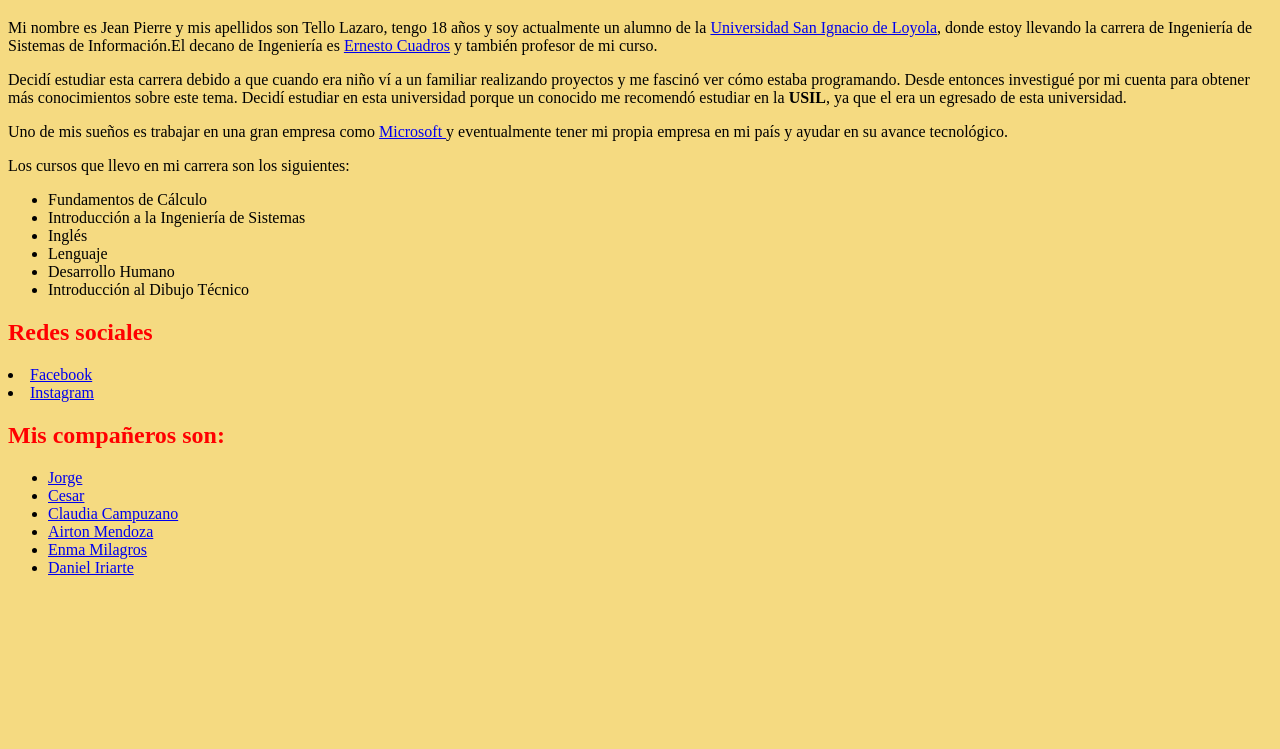
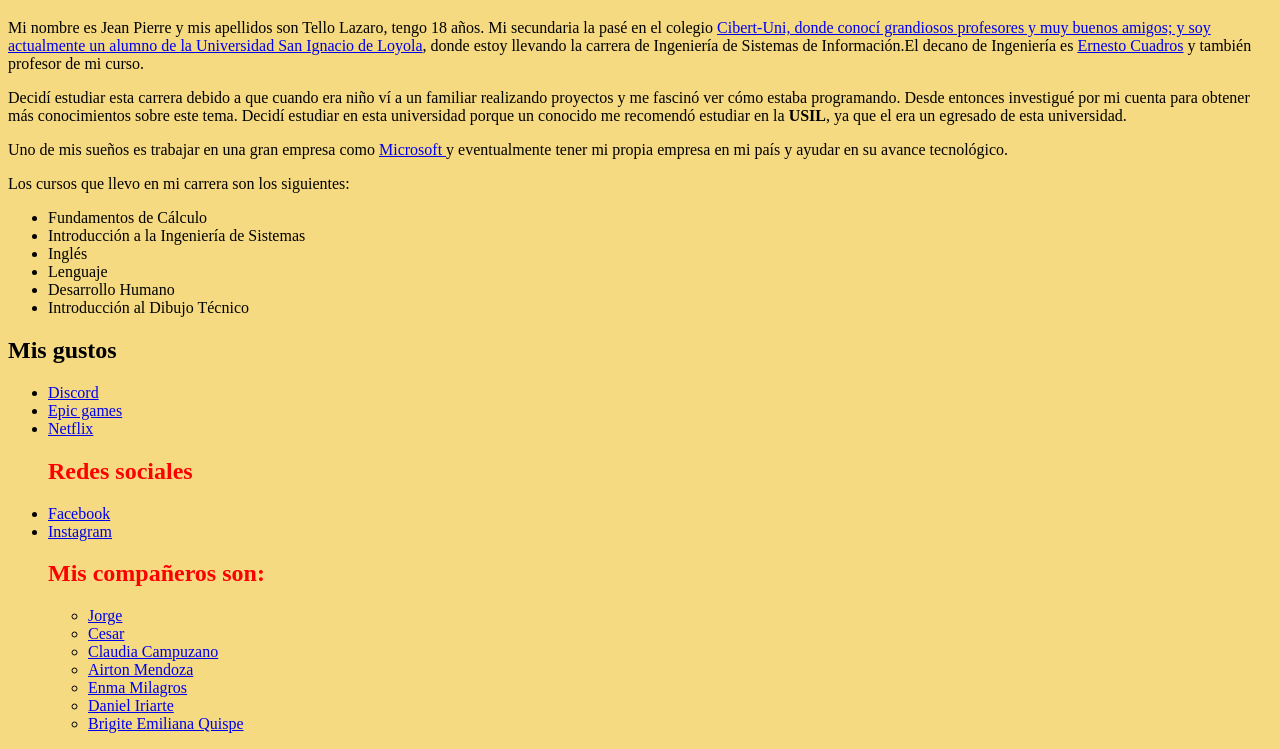
Before and after one commit to Jean170603/Jean-Pierre-Tello-Lazaro, a plain HTML site: page index.html in a window 1280 px wide. Shown: the part 61-810 px from the top of the page. Drawn offline with Linux system fonts and the light colour scheme.

Commit message:
Update index.html

```diff
--- a/index.html
+++ b/index.html
@@ -9,7 +9,7 @@
 		<h1>JEAN PIERRE TELLO LAZARO</h1>
 	</center>
 
-<p>Mi nombre es Jean Pierre y mis apellidos son Tello Lazaro, tengo 18 años y soy actualmente un alumno de
+<p>Mi nombre es Jean Pierre y mis apellidos son Tello Lazaro, tengo 18 años. Mi secundaria la pasé en el colegio <a href="https://cibertuni.edu.pe"> Cibert-Uni, donde conocí grandiosos profesores y muy buenos amigos; y soy actualmente un alumno de
 la <a href="https://www.usil.edu.pe" > Universidad San Ignacio de Loyola</a>, donde estoy llevando la carrera de Ingeniería de Sistemas de Información.El decano de Ingeniería es <a href="https://facultades.usil.edu.pe/ingenieria/nota/conoce-a-ernesto-cuadros-el-flamante-decano-de-la-facultad-de-ingenieria-de-usil/"> Ernesto Cuadros</a> y también profesor de mi curso.</p>
 <p> Decidí estudiar esta carrera debido a que cuando era niño ví a un familiar realizando proyectos y me fascinó ver cómo estaba programando. Desde entonces investigué por mi cuenta para obtener más conocimientos sobre este tema. Decidí estudiar en esta universidad porque un conocido me recomendó estudiar en la <b> USIL</b>, ya que el era un egresado de esta universidad. </p>
 <p>Uno de mis sueños es trabajar en una gran empresa como <a href="https://www.microsoft.com/"> Microsoft </a> y eventualmente tener mi propia empresa en mi país y ayudar en su avance tecnológico. </p>
@@ -23,6 +23,21 @@ la <a href="https://www.usil.edu.pe" > Universidad San Ignacio de Loyola</a>, do
         <li> Desarrollo Humano</li>
         <li> Introducción al Dibujo Técnico</li>
 	</ul>
+
+<h2>Mis gustos</h2>
+	<ul>
+		<li>
+		<a href="https://discord.com/brand-new" target="_brown">Discord</a>
+		</li>
+		<li>
+		<a href="https://www.epicgames.com/store/es-ES/" target="_brown">Epic games</a>
+		</li>
+		<li>
+		<a href="https://www.netflix.com/" target="_brown">Netflix </a>
+		</li>
+
+
+
 <h2 style="color:red;">Redes sociales</h2>
 	<li>
 	<a href="https://www.facebook.com" > Facebook </a>
@@ -41,6 +56,7 @@ la <a href="https://www.usil.edu.pe" > Universidad San Ignacio de Loyola</a>, do
 		<li> <a href="https://airton-mendoza.github.io/airtonmendoza/" > Airton Mendoza </a> </li>
 		<li> <a href="https://enmamilagroscondormedina.000webhostapp.com/" > Enma Milagros </a> </li>
 		<li> <a href="http://daniel-alexander-iriarte-mego.me/" > Daniel Iriarte </a> </li>
+		<li> <a href="https://brigiteemilianaquispemartini.000webhostapp.com/"> Brigite Emiliana Quispe </a> </li>
 	</ul>
 
 </p>
```
